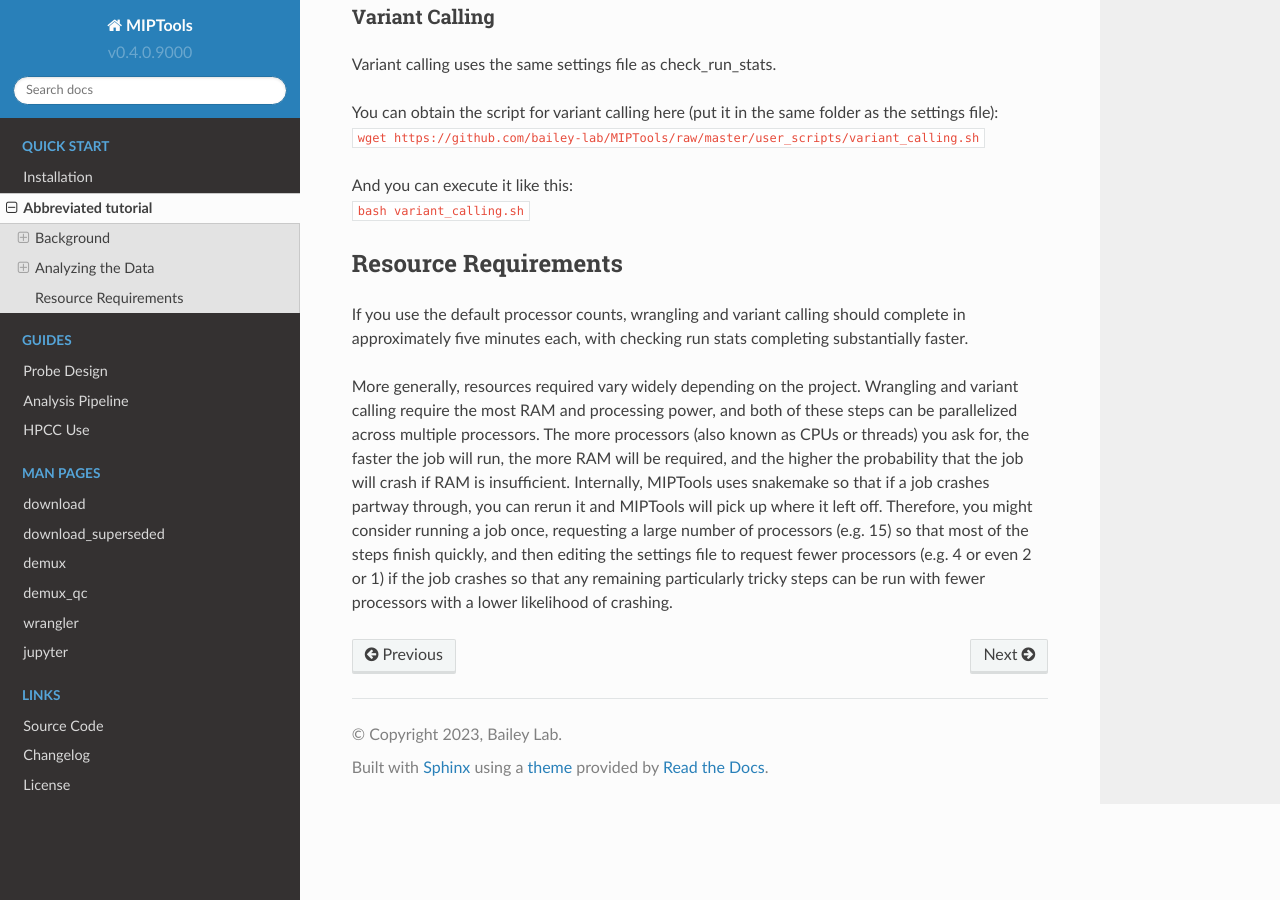
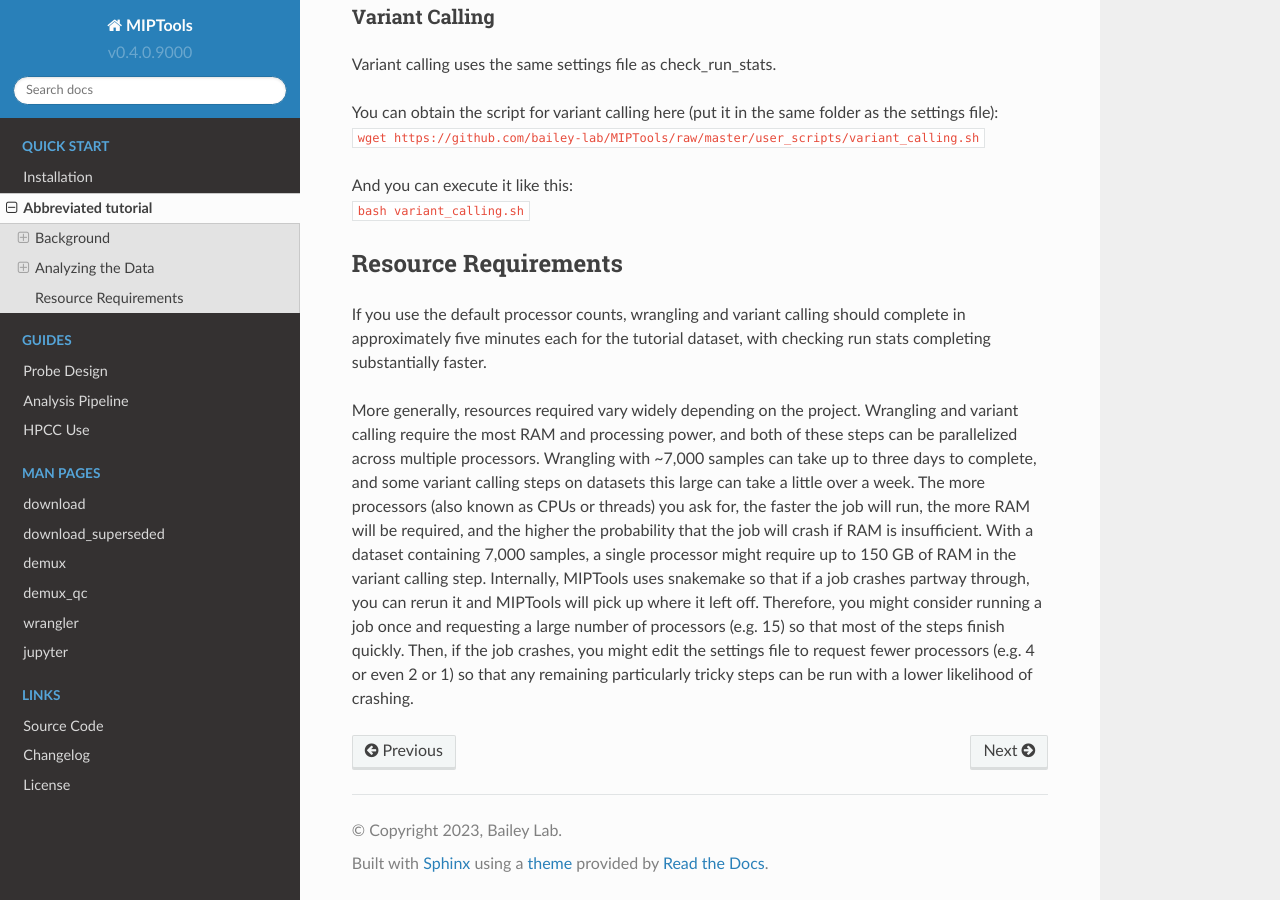
Before and after one commit to bailey-lab/MIPTools, a Sphinx documentation site: the page built from docs/quick_start.rst, in a window 1280 px wide and 900 px high, scrolled down 2822 px. Built offline with Sphinx 7.4.7 and the Read the Docs theme 2.0.0, drawn with Linux system fonts in a browser that asks for light colours.

Commit message:
more tweaks

```diff
--- a/docs/quick_start.rst
+++ b/docs/quick_start.rst
@@ -133,15 +133,17 @@ Variant calling uses the same settings file as check_run_stats.
 Resource Requirements
 =====================
 If you use the default processor counts, wrangling and variant calling should complete in approximately
-five minutes each, with checking run stats completing substantially faster.
+five minutes each for the tutorial dataset, with checking run stats completing substantially faster.
 
 More generally, resources required vary widely depending on the project. Wrangling and variant calling
 require the most RAM and processing power, and both of these steps can be parallelized across multiple
-processors. The more processors (also known as CPUs or threads) you ask for, the faster the job will run,
-the more RAM will be required, and the higher the probability that the job will crash if RAM is
-insufficient. Internally, MIPTools uses snakemake so that if a job crashes partway through, you can rerun
-it and MIPTools will pick up where it left off. Therefore, you might consider running a job once,
-requesting a large number of processors (e.g. 15) so that most of the steps finish quickly, and then
-editing the settings file to request fewer processors (e.g. 4 or even 2 or 1) if the job crashes so that
-any remaining particularly tricky steps can be run with fewer processors with a lower likelihood of
-crashing.
+processors. Wrangling with ~7,000 samples can take up to three days to complete, and some variant calling
+steps on datasets this large can take a little over a week. The more processors (also known as CPUs or
+threads) you ask for, the faster the job will run, the more RAM will be required, and the higher the
+probability that the job will crash if RAM is insufficient. With a dataset containing 7,000 samples, a
+single processor might require up to 150 GB of RAM in the variant calling step. Internally, MIPTools uses
+snakemake so that if a job crashes partway through, you can rerun it and MIPTools will pick up where it
+left off. Therefore, you might consider running a job once and requesting a large number of processors
+(e.g. 15) so that most of the steps finish quickly. Then, if the job crashes, you might edit the settings
+file to request fewer processors (e.g. 4 or even 2 or 1) so that any remaining particularly tricky steps
+can be run with a lower likelihood of crashing.
```
